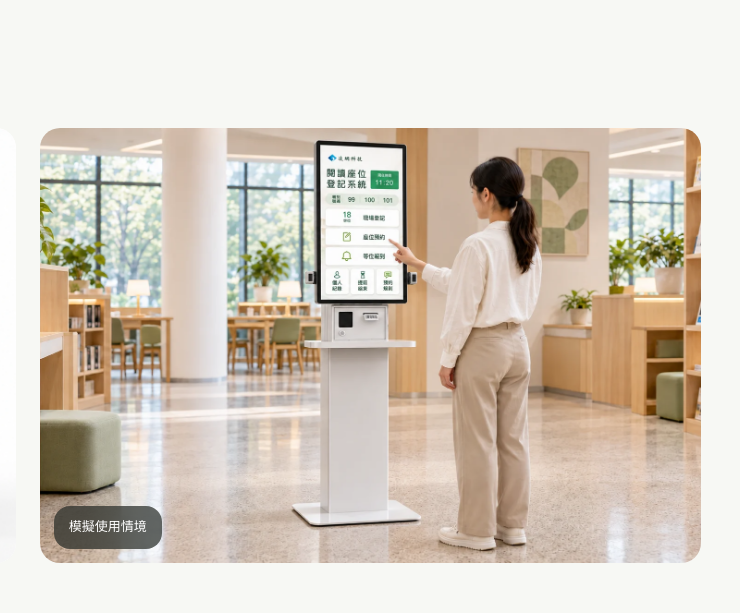
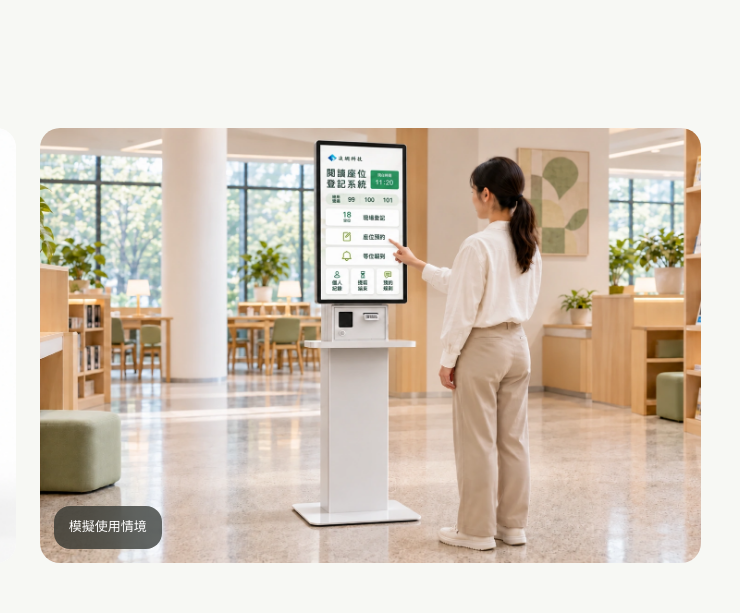
Before and after one commit to veelatseng/Lib_One_v2, a plain HTML site: page space-kiosk.html in a window 1280 px wide. Shown: the part 1820-2433 px from the top of the page, 502-1242 px from the left. Drawn offline with Linux system fonts and the light colour scheme.

Commit message:
Remove cameras from Space Kiosk library usage scene

```diff
--- a/space-kiosk.html
+++ b/space-kiosk.html
@@ -413,7 +413,7 @@
           </figure>
           <figure class="gallery-card gallery-render">
             <img
-              src="assets/products/Space%20Kiosk/img/Real01.webp"
+              src="assets/products/Space%20Kiosk/img/Real01-no-cameras.webp"
               alt="直立式空間座位預約機模擬使用情境"
               loading="lazy"
             />
```
Also changed, not shown: assets/products/Space Kiosk/img/Real01-no-cameras.webp (added).
